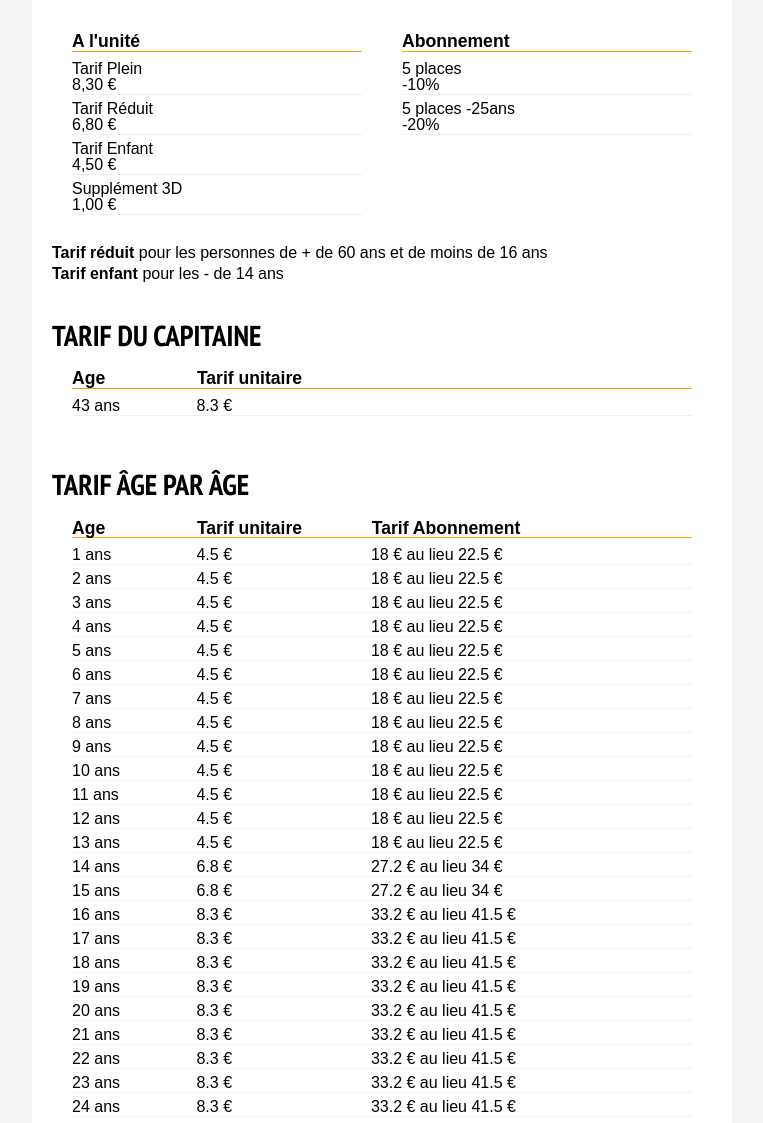
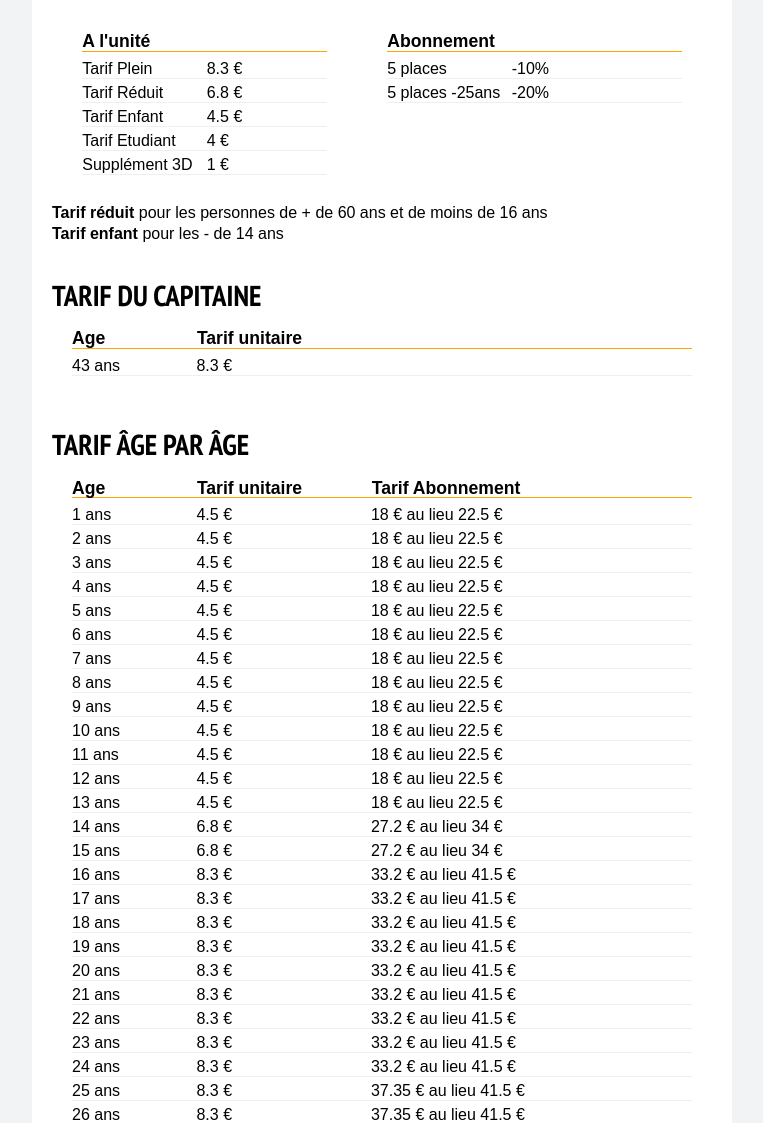
Before and after one commit to BukaJunior/2.PHP_Fonction, a PHP site: page /php/tarifs.php in a window 1280 px wide. Shown: the part 247-1370 px from the top of the page, without its empty margins (258-1021 px from the left). Run offline with PHP 8.4, Linux system fonts and the light colour scheme.

Commit message:
Affichage des tarifs dynamiquement

```diff
--- a/css/style.css
+++ b/css/style.css
@@ -140,6 +140,11 @@ body {
   width: 170px;
 }
 
+.prices__item-value--small {
+  width: 120px;
+  display: inline-block;
+}
+
 .prices__description-name {
   font-weight: bold;
 }
--- a/php/tarifs.php
+++ b/php/tarifs.php
@@ -43,6 +43,15 @@
       ]
     ];
 
+    // Tableau associant les noms des tarifs et leurs valeurs
+    // Dans un tableau associatif chaque clé est définie par nous-memes et doit etre unique
+    $tarifs = [
+      "Tarif Plein" => 8.3,
+      "Tarif Réduit" => 6.8,
+      "Tarif Enfant" => 4.5,
+      "Tarif Etudiant" => 4,
+      "Supplément 3D" => 1,
+    ];
 
 
 ?>
@@ -55,18 +64,15 @@
             A l'unité
           </h3>
           <ul>
-            <li class="prices__item">
-              <span class="prices__item-desc">Tarif Plein</span> <span class="prices__item-value">8,30 &euro;</span>
-            </li>
-            <li class="prices__item">
-              <span class="prices__item-desc">Tarif Réduit</span> <span class="prices__item-value">6,80 &euro;</span>
-            </li>
-            <li class="prices__item">
-              <span class="prices__item-desc">Tarif Enfant</span> <span class="prices__item-value">4,50 &euro;</span>
-            </li>
-            <li class="prices__item">
-              <span class="prices__item-desc">Supplément 3D</span> <span class="prices__item-value">1,00 &euro;</span>
-            </li>
+
+            <?php foreach ($tarifs as $nomTarif => $montantTarif) : ?>
+
+              <li class="prices__item">
+                <span class="prices__item-desc"><?= $nomTarif ?></span>
+                <span class="prices__item-value--small"><?= $montantTarif ?> &euro;</span>
+              </li>
+
+            <?php endforeach; ?>
           </ul>
         </div>
 
@@ -188,7 +194,6 @@
 
                 // On calcule le montant de l'abonnement avant réduction : prix de la place * 5
                 $montantAbonnement = $montant * 5;
-
                 // Pour calculer la réduction, on doit d'abord vérifier si on est sur un client de moins de 25 ans
                 if ($age < 25) {
                   // Si c'est le cas, on retire 20% au total
@@ -249,5 +254,4 @@
 
     // Include permet dire à PHP "Colle le contenu du fichier footer à cet endroit"
     include "templates/footer.tpl.php";
-
 ?>
```
